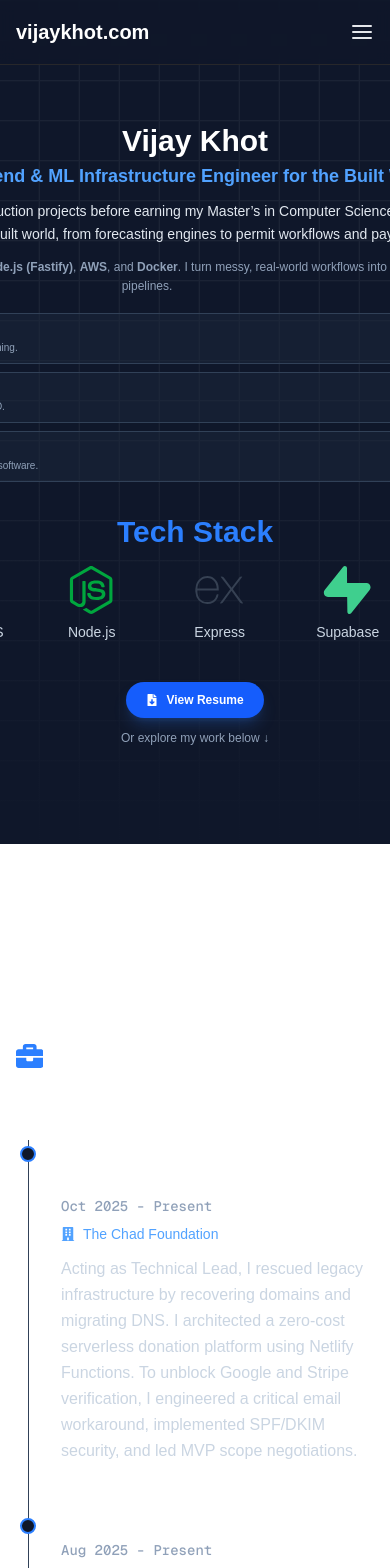
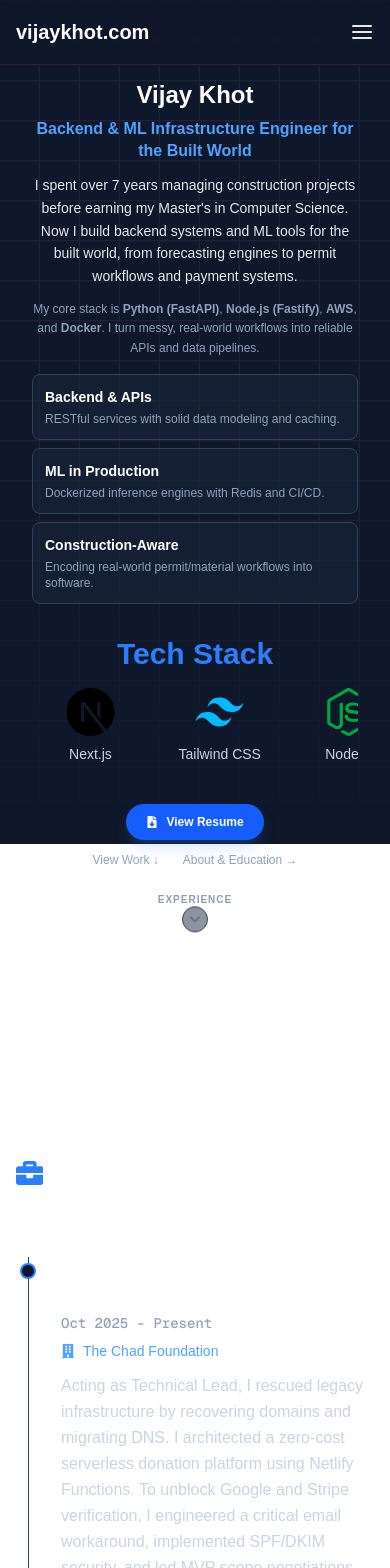
Before and after one commit to vijaybkhot/vijaykhot.dev, a Next.js app: page / in a window 390 px wide. Shown: the top 1568 px of the page. Built offline with nearby package versions, Linux system fonts and the light colour scheme.

Commit message:
feat(about): reorganize LeetCode badge and education card for better layout feat(home): add closing CTA section with contact button for engagement feat(hero): refine layout and update text for clarity and impact fix(page-transition): ensure scroll to top on navigation with useEffect

```diff
--- a/src/app/about/page.tsx
+++ b/src/app/about/page.tsx
@@ -126,50 +126,7 @@ export default function AboutPage() {
 
           {/* Sidebar: Stats & Resume */}
           <div className="flex flex-col gap-6">
-            {/* LeetCode Knight Badge */}
-            <a
-              href="https://leetcode.com/u/vijay_khot/"
-              target="_blank"
-              rel="noopener noreferrer"
-              className="p-6 transition-all duration-300 border shadow-xl bg-slate-800/50 border-slate-700 rounded-2xl hover:border-yellow-500/50 hover:scale-[1.02] cursor-pointer block group"
-            >
-              <div className="flex items-center justify-between mb-4">
-                <div className="flex items-center gap-2 text-lg font-bold text-white">
-                  <SiLeetcode className="text-[#FFA116] text-2xl" />
-                  LeetCode
-                </div>
-                <span className="px-2 py-1 text-xs font-bold text-slate-900 bg-[#FFA116] rounded">
-                  Top 0.4%
-                </span>
-              </div>
-
-              <div className="flex items-center gap-4 mb-2">
-                <div className="p-3 border rounded-full bg-slate-900 border-slate-700">
-                  <FaChessKnight className="text-3xl text-yellow-500" />
-                </div>
-                <div>
-                  <div className="text-2xl font-bold text-white">Knight</div>
-                  <div className="text-sm text-slate-400">Badge Earned</div>
-                </div>
-              </div>
-
-              <div className="pt-4 mt-4 border-t border-slate-700">
-                <div className="flex justify-between text-sm">
-                  <span className="text-slate-400">Problems Solved</span>
-                  <span className="font-mono font-bold text-white">650+</span>
-                </div>
-              </div>
-
-              {/* Subtle CTA */}
-              <div className="flex items-center justify-center gap-1 pt-3 mt-3 text-xs text-slate-500 group-hover:text-yellow-500/80">
-                <span>View Profile</span>
-                <span className="transition-transform group-hover:translate-x-0.5">
-                  →
-                </span>
-              </div>
-            </a>
-
-            {/* Education Card (Updated with Impact) */}
+            {/* Education Card */}
             <div className="p-6 transition-all duration-300 border shadow-xl bg-slate-800/50 border-slate-700 rounded-2xl hover:border-blue-500/50 hover:scale-[1.02]">
               <h4 className="flex items-center gap-2 mb-6 font-semibold text-white">
                 <FaGraduationCap className="text-xl text-blue-400" />
@@ -242,6 +199,47 @@ export default function AboutPage() {
                 </div>
               </div>
             </div>
+            {/* LeetCode Knight Badge */}
+            <a
+              href="https://leetcode.com/u/vijay_khot/"
+              target="_blank"
+              rel="noopener noreferrer"
+              className="p-6 transition-all duration-300 border shadow-xl bg-slate-800/50 border-slate-700 rounded-2xl hover:border-yellow-500/50 hover:scale-[1.02] cursor-pointer block group"
+            >
+              <div className="flex items-center justify-between mb-4">
+                <div className="flex items-center gap-2 text-lg font-bold text-white">
+                  <SiLeetcode className="text-[#FFA116] text-2xl" />
+                  LeetCode
+                </div>
+                <span className="px-2 py-1 text-xs font-bold text-slate-900 bg-[#FFA116] rounded">
+                  Top 0.4%
+                </span>
+              </div>
+
+              <div className="flex items-center gap-4 mb-2">
+                <div className="p-3 border rounded-full bg-slate-900 border-slate-700">
+                  <FaChessKnight className="text-3xl text-yellow-500" />
+                </div>
+                <div>
+                  <div className="text-2xl font-bold text-white">Knight</div>
+                  <div className="text-sm text-slate-400">Badge Earned</div>
+                </div>
+              </div>
+
+              <div className="pt-4 mt-4 border-t border-slate-700">
+                <div className="flex justify-between text-sm">
+                  <span className="text-slate-400">Problems Solved</span>
+                  <span className="font-mono font-bold text-white">650+</span>
+                </div>
+              </div>
+
+              <div className="flex items-center justify-center gap-1 pt-3 mt-3 text-xs text-slate-500 group-hover:text-yellow-500/80">
+                <span>View Profile</span>
+                <span className="transition-transform group-hover:translate-x-0.5">
+                  →
+                </span>
+              </div>
+            </a>
 
             {/* Connect Card with Socials */}
             <div className="p-6 border bg-slate-800/50 border-slate-700 rounded-2xl transition-all duration-300 hover:border-blue-500/50 hover:scale-[1.02]">
--- a/src/app/layout.tsx
+++ b/src/app/layout.tsx
@@ -32,7 +32,7 @@ export default function RootLayout({
       <body
         className={`h-full bg-[#0f172a] text-white ${geistSans.variable} ${geistMono.variable} antialiased`}
       >
-        <div className="relative flex flex-col min-h-screen overflow-hidden">
+        <div className="relative flex flex-col min-h-screen">
           {/* --- THE SYSTEMS BLUEPRINT BACKGROUND --- */}
           <div className="fixed inset-0 z-0 pointer-events-none">
             {/* 1. Base Dark Background */}
--- a/src/app/page.tsx
+++ b/src/app/page.tsx
@@ -1,20 +1,31 @@
 import Hero from "@/components/Hero";
 import Experience from "@/components/Experience";
 import FeaturedWork from "@/components/FeaturedWork";
+import ButtonLink from "@/components/ButtonLink";
 
 export default function Home() {
   return (
     <div className="flex flex-col gap-20 pb-20">
-      {/* 1. HERO SECTION */}
-      <main className="flex items-center justify-center flex-1 px-6 py-10 text-center sm:px-20 sm:text-left">
+      {/* 1. HERO SECTION (The First Impression) */}{" "}
+      <main className="flex items-start justify-center flex-1 px-4 pt-20 pb-10 text-center sm:pt-24 md:items-center md:pt-24 sm:px-20 sm:text-left">
         <Hero />
       </main>
-
       {/* 2. EXPERIENCE SECTION (The Authority Proof) */}
       <Experience />
-
       {/* 3. FEATURED WORK (The Technical Proof) */}
       <FeaturedWork />
+      {/* 4. CLOSING CTA (The "Deal Closer") */}
+      <section className="max-w-3xl px-6 mx-auto text-center">
+        <h2 className="mb-6 text-3xl font-bold text-white">
+          Ready to build scalable systems?
+        </h2>
+        <p className="mb-12 text-lg leading-relaxed text-slate-400">
+          I am currently open to Backend, ML Infrastructure, and Fullstack
+          roles. If you have an engineering challenge that needs a robust
+          solution, let&apos;s talk.
+        </p>
+        <ButtonLink href="/contact" label="Get in Touch" variant="primary" />
+      </section>
     </div>
   );
 }
--- a/src/components/Hero.tsx
+++ b/src/components/Hero.tsx
@@ -11,69 +11,69 @@ const Skills = dynamic(() => import("@/components/Skills"), {
 const Hero = () => {
   return (
     <section
-      className="flex flex-col justify-center min-h-[calc(100vh-64px)] max-w-4xl px-4 mx-auto text-center sm:text-left sm:px-0 pt-2"
+      className="flex flex-col w-full max-w-4xl px-4 mx-auto text-center sm:text-left sm:px-0"
       aria-label="Introduction section"
     >
-      {/* 1. Name (Smaller & Tighter) */}
-      <h1 className="mb-1 text-3xl font-extrabold leading-tight text-white sm:text-5xl">
+      {/* 1. Name */}
+      <h1 className="mb-2 text-2xl font-extrabold leading-tight text-white sm:text-5xl">
         Vijay Khot
       </h1>
 
       {/* 2. Main Headline */}
-      <h2 className="mb-3 text-lg font-semibold leading-snug text-blue-400 sm:text-2xl">
-        Backend & ML Infrastructure Engineer for the Built World
+      <h2 className="mb-3 text-base font-semibold leading-snug text-blue-400 sm:text-2xl">
+        Backend &amp; ML Infrastructure Engineer for the Built World
       </h2>
 
       {/* 3. Sub-headline */}
-      <p className="max-w-3xl mb-3 text-sm font-medium leading-relaxed text-slate-200">
+      <p className="mb-3 text-sm font-medium leading-relaxed text-slate-200">
         I spent over 7 years managing construction projects before earning my
-        Master’s in Computer Science. Now I build backend systems and ML tools
-        for the built world, from forecasting engines to permit workflows and
-        payment systems.
+        Master&apos;s in Computer Science. Now I build backend systems and ML
+        tools for the built world, from forecasting engines to permit workflows
+        and payment systems.
       </p>
 
       {/* 4. Supporting Text */}
-      <p className="max-w-3xl mb-4 text-xs leading-relaxed sm:text-sm text-slate-400">
+      <p className="mb-4 text-xs leading-relaxed sm:text-sm text-slate-400">
         My core stack is <strong>Python (FastAPI)</strong>,{" "}
         <strong>Node.js (Fastify)</strong>, <strong>AWS</strong>, and{" "}
         <strong>Docker</strong>. I turn messy, real-world workflows into
         reliable APIs and data pipelines.
       </p>
 
-      {/* 5. The 3-Bullet List (Ultra Compact Padding) */}
-      <div className="grid gap-2 mb-4 text-left sm:grid-cols-3">
-        <div className="p-2 transition-all duration-300 border rounded-lg bg-slate-800/50 border-slate-700 hover:border-blue-500/50 hover:scale-[1.03]">
-          <h3 className="mb-0.5 font-semibold text-white text-xs sm:text-sm">
-            Backend & APIs
+      {/* 5. The 3-Bullet List - Stack on mobile, grid on desktop */}
+      <div className="flex flex-col gap-2 mb-4 text-left sm:grid sm:grid-cols-3">
+        <div className="p-3 transition-colors border rounded-lg bg-slate-800/50 border-slate-700 hover:border-blue-500/50">
+          <h3 className="mb-1 font-semibold text-white text-sm">
+            Backend &amp; APIs
           </h3>
-          <p className="text-[10px] sm:text-xs text-slate-400">
+          <p className="text-xs text-slate-400">
             RESTful services with solid data modeling and caching.
           </p>
         </div>
-        <div className="p-2 transition-all duration-300 border rounded-lg bg-slate-800/50 border-slate-700 hover:border-blue-500/50 hover:scale-[1.03]">
-          <h3 className="mb-0.5 font-semibold text-white text-xs sm:text-sm">
+        <div className="p-3 transition-colors border rounded-lg bg-slate-800/50 border-slate-700 hover:border-blue-500/50">
+          <h3 className="mb-1 font-semibold text-white text-sm">
             ML in Production
           </h3>
-          <p className="text-[10px] sm:text-xs text-slate-400">
+          <p className="text-xs text-slate-400">
             Dockerized inference engines with Redis and CI/CD.
           </p>
         </div>
-        <div className="p-2 transition-all duration-300 border rounded-lg bg-slate-800/50 border-slate-700 hover:border-blue-500/50 hover:scale-[1.03]">
-          <h3 className="mb-0.5 font-semibold text-white text-xs sm:text-sm">
+        <div className="p-3 transition-colors border rounded-lg bg-slate-800/50 border-slate-700 hover:border-blue-500/50">
+          <h3 className="mb-1 font-semibold text-white text-sm">
             Construction-Aware
           </h3>
-          <p className="text-[10px] sm:text-xs text-slate-400">
+          <p className="text-xs text-slate-400">
             Encoding real-world permit/material workflows into software.
           </p>
         </div>
       </div>
 
-      {/* 6. Skills Marquee (Minimal Margin) */}
+      {/* 6. Skills Marquee */}
       <div className="mb-4">
         <Skills />
       </div>
 
-      {/* 7. Action Buttons (Compact) */}
+      {/* 7. Action Buttons */}
       <div className="flex flex-col items-center gap-3 sm:flex-row sm:justify-start">
         {/* Primary CTA: Resume */}
         <a
@@ -86,17 +86,25 @@ const Hero = () => {
           View Resume
         </a>
 
-        {/* Secondary: Explore */}
-        <a
-          href="#work"
-          className="text-xs font-medium transition sm:text-sm text-slate-400 hover:text-white underline-offset-4 hover:underline"
-        >
-          Or explore my work below ↓
-        </a>
+        {/* Secondary: Dual Text Links */}
+        <div className="flex gap-6 text-xs font-medium sm:text-sm text-slate-400">
+          <a
+            href="#work"
+            className="transition hover:text-white underline-offset-4 hover:underline"
+          >
+            View Work ↓
+          </a>
+          <a
+            href="/about"
+            className="transition hover:text-blue-400 underline-offset-4 hover:underline"
+          >
+            About &amp; Education →
+          </a>
+        </div>
       </div>
 
-      {/* 8. Scroll Indicator (Pulled Up) */}
-      <div className="justify-center hidden w-full mt-6 sm:flex">
+      {/* 8. Scroll Indicator */}
+      <div className="flex justify-center w-full mt-6">
         <a
           href="#experience"
           aria-label="Scroll to Experience"
--- a/src/components/PageTransition.tsx
+++ b/src/components/PageTransition.tsx
@@ -2,6 +2,7 @@
 
 import { usePathname } from "next/navigation";
 import { AnimatePresence, motion } from "framer-motion";
+import { useEffect } from "react";
 
 export default function PageTransition({
   children,
@@ -9,6 +10,11 @@ export default function PageTransition({
   children: React.ReactNode;
 }) {
   const pathname = usePathname();
+
+  // Scroll to top on page load/navigation
+  useEffect(() => {
+    window.scrollTo(0, 0);
+  }, [pathname]);
 
   return (
     <div className="relative">
```
